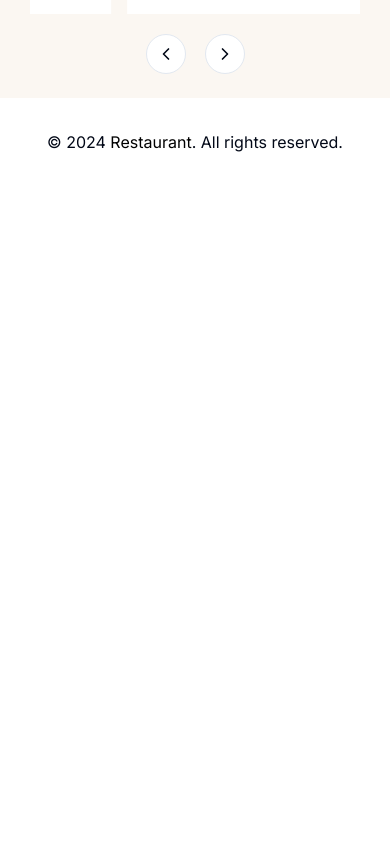
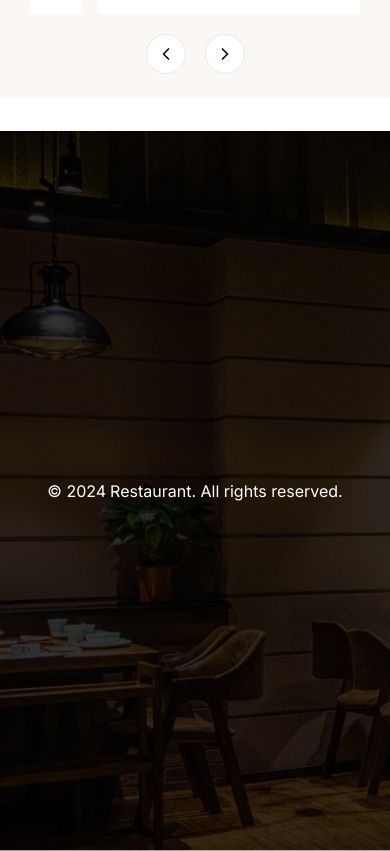
Before and after one commit to Abdullah149081/Restaurant-project, a Next.js app: page / in a window 390 px wide. Shown: the part 2360-3211 px from the top of the page. Before the commit the page ends 2514 px from the top, so only its background shows below. Built offline with nearby package versions, Linux system fonts and the light colour scheme.

Commit message:
Update project name to 'restaurant'; enhance Footer component with new background image and responsive design

```diff
--- a/package.json
+++ b/package.json
@@ -1,5 +1,5 @@
 {
-  "name": "starter-pack",
+  "name": "restaurant",
   "version": "0.1.0",
   "private": true,
   "scripts": {
--- a/src/components/shared/Footer/Footer.tsx
+++ b/src/components/shared/Footer/Footer.tsx
@@ -1,17 +1,21 @@
+import Container from "@/components/ui/container";
+
 import Link from "next/link";
 
 const Footer = () => {
   const currentYear = new Date().getFullYear();
   return (
-    <div>
-      <p className="text-center">
-        © {currentYear}{" "}
-        <Link href="/" className="text-black">
-          Restaurant
-        </Link>
-        . All rights reserved.
-      </p>
-    </div>
+    <footer className="footer-bg">
+      <Container className="h-full py-[120px]">
+        <p className="flex h-full items-center justify-center text-white">
+          © {currentYear}{" "}
+          <Link href="/" className="pl-1">
+            Restaurant
+          </Link>
+          . All rights reserved.
+        </p>
+      </Container>
+    </footer>
   );
 };
 
--- a/src/styles/utilities.css
+++ b/src/styles/utilities.css
@@ -15,8 +15,14 @@
 
     @media screen and (max-width: 768px) {
       background-image: url("../assets/images/banner1_mobile.png");
-      padding-bottom: 158px;
+      padding-bottom: 9.875rem;
       background-size: auto;
     }
   }
+  .footer-bg {
+    background-image: url("../assets/bg/Footer.png");
+    background-size: cover;
+    background-repeat: no-repeat;
+    height: 45.0625rem;
+  }
 }
```
